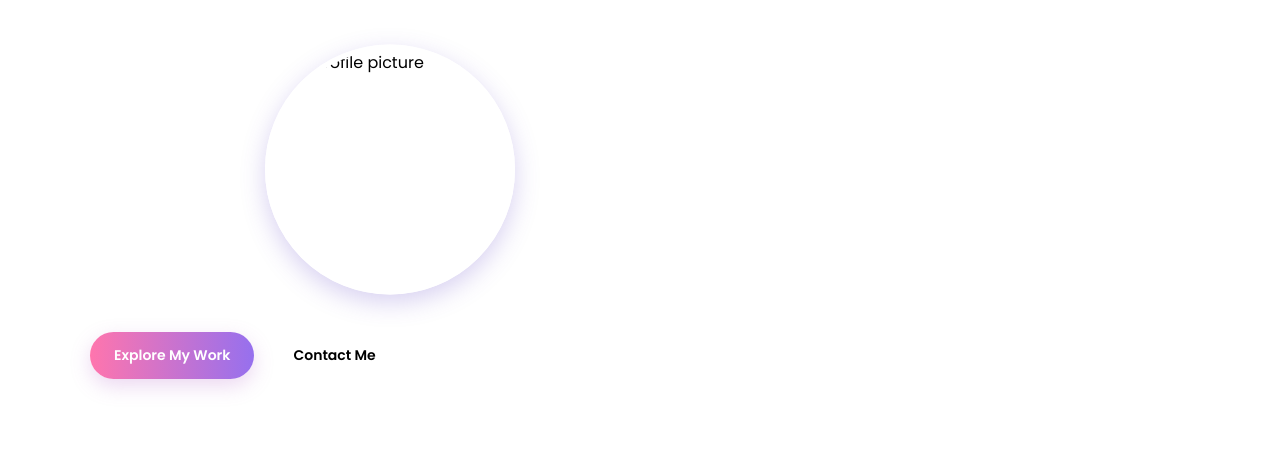
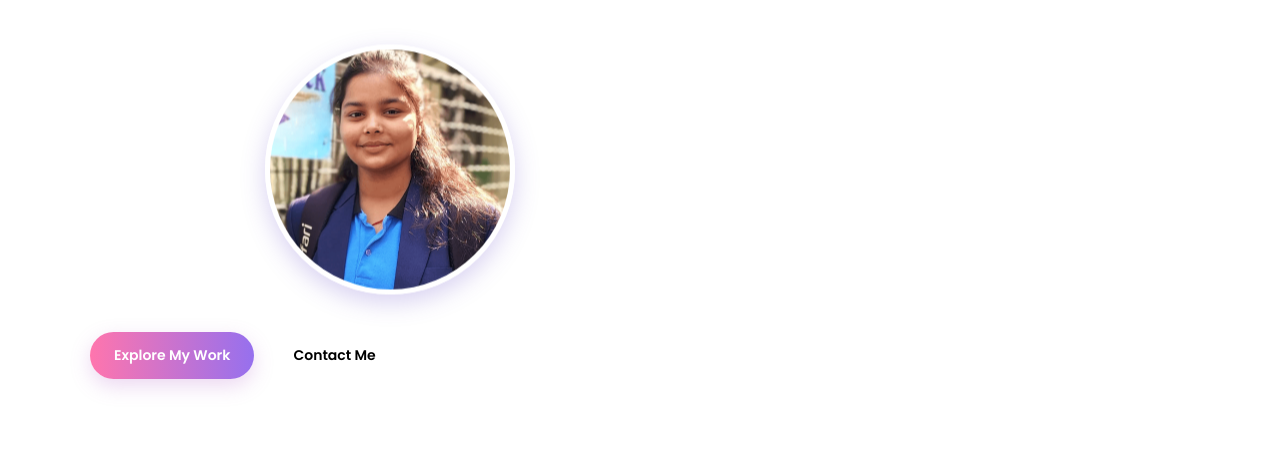
Before and after one commit to SaniyaGarg/Personal-Portfolio, a plain HTML site: page index.html in a window 1280 px wide. Shown: the part 346-800 px from the top of the page. Drawn offline with Linux system fonts and the light colour scheme.

Commit message:
Update index.html

```diff
--- a/index.html
+++ b/index.html
@@ -28,7 +28,7 @@
                 beautiful websites and learning new technologies.
                 Welcome to my little corner of the internet!</p>
                 <div class="hero-image">
-    <img src="images/my-photo.png" alt="My profile picture" class="my-photo-img">
+    <img src="my-photo.png" alt="My profile picture" class="my-photo-img">
 </div>
         <div class="hero-buttons">
             <a href="#projects" class="btn primary">Explore My Work </a>
```
